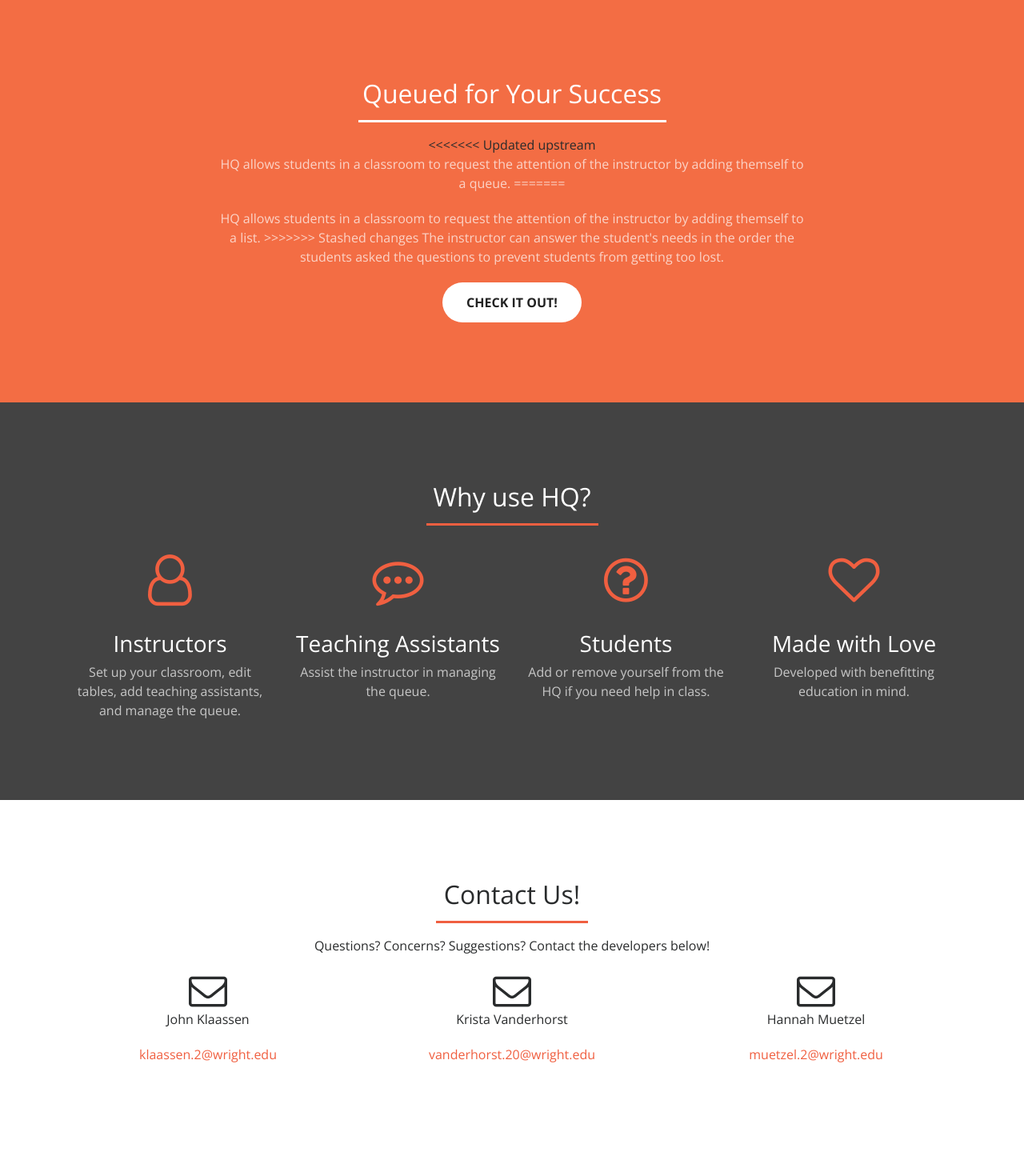
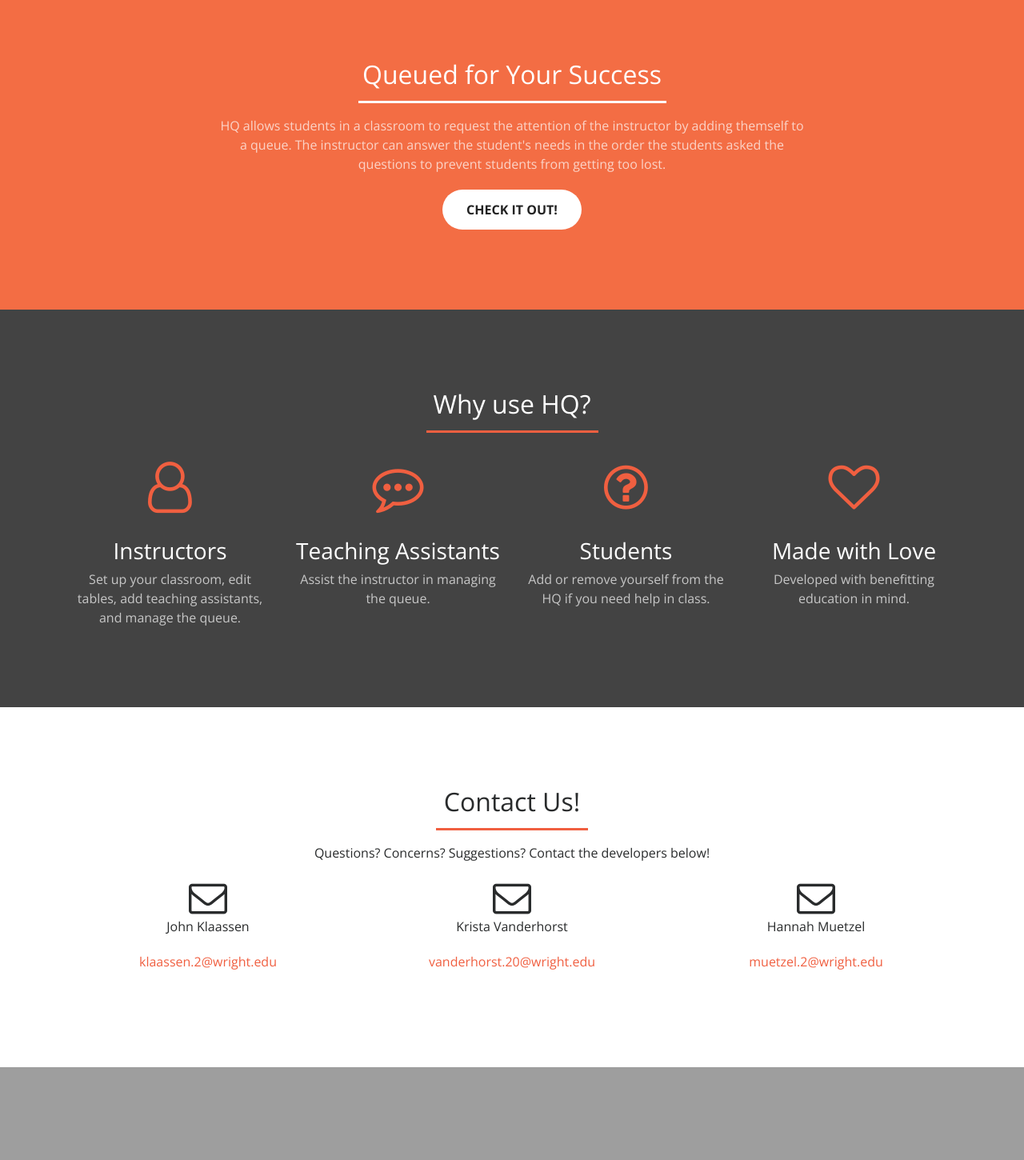
Before and after one commit to kristaboone/helpqueue, a Django app: page / in a window 1280 px wide. Shown: the part 825-2275 px from the top of the page at 80% size. After the commit the page ends 2159 px from the top, so only its background shows below. Run offline with Django 3.2, Linux system fonts and the light colour scheme; some libraries are stand-ins or nearby versions.

Commit message:
Fix homepage

```diff
--- a/hq/homepage/templates/homepage.html
+++ b/hq/homepage/templates/homepage.html
@@ -25,11 +25,7 @@
     <link href="{% static 'css/creative.min.css' %}" rel="stylesheet">
 
 	<!-- Favicon -->
-<<<<<<< Updated upstream
 	<link rel="icon" href="{% static 'img/dummy.ico' %}">
-=======
-	<link rel="icon" href="{% static 'img/favicon_dummy.ico' %}">
->>>>>>> Stashed changes
 
     <!-- Temporary navbar container fix -->
     <style>
@@ -107,14 +103,8 @@
             <div class="header-content-inner">
                 <h1 id="homeHeading">We're here to help queue</h1>
                 <hr class="invis">
-<<<<<<< Updated upstream
 				<a class="btn btn-primary btn-xl" href="/login">Log In</a>
 				<a class="btn btn-primary btn-xl" href="/register">Register</a>
-=======
-				<a class="btn btn-primary btn-xl" href="#about">Sign Up Today</a>
-				<p></p>
-				<a class="btn btn-primary btn-xl" href="#about">Sign In</a>
->>>>>>> Stashed changes
             </div>
         </div>
     </header>
@@ -125,11 +115,7 @@
                 <div class="col-lg-8 offset-lg-2 text-center">
                     <h2 class="section-heading text-white">Queued for Your Success</h2>
                     <hr class="light" width="385px">
-<<<<<<< Updated upstream
                     <p class="text-faded">HQ allows students in a classroom to request the attention of the instructor by adding themself to a queue.
-=======
-                    <p class="text-faded">HQ allows students in a classroom to request the attention of the instructor by adding themself to a list.
->>>>>>> Stashed changes
 					The instructor can answer the student's needs in the order the students asked the questions to prevent students from getting too lost.</p>
                     <a class="btn btn-default btn-xl sr-button" href="https://github.com/kristavan/helpqueue">Check it out!</a>
                 </div>
```
